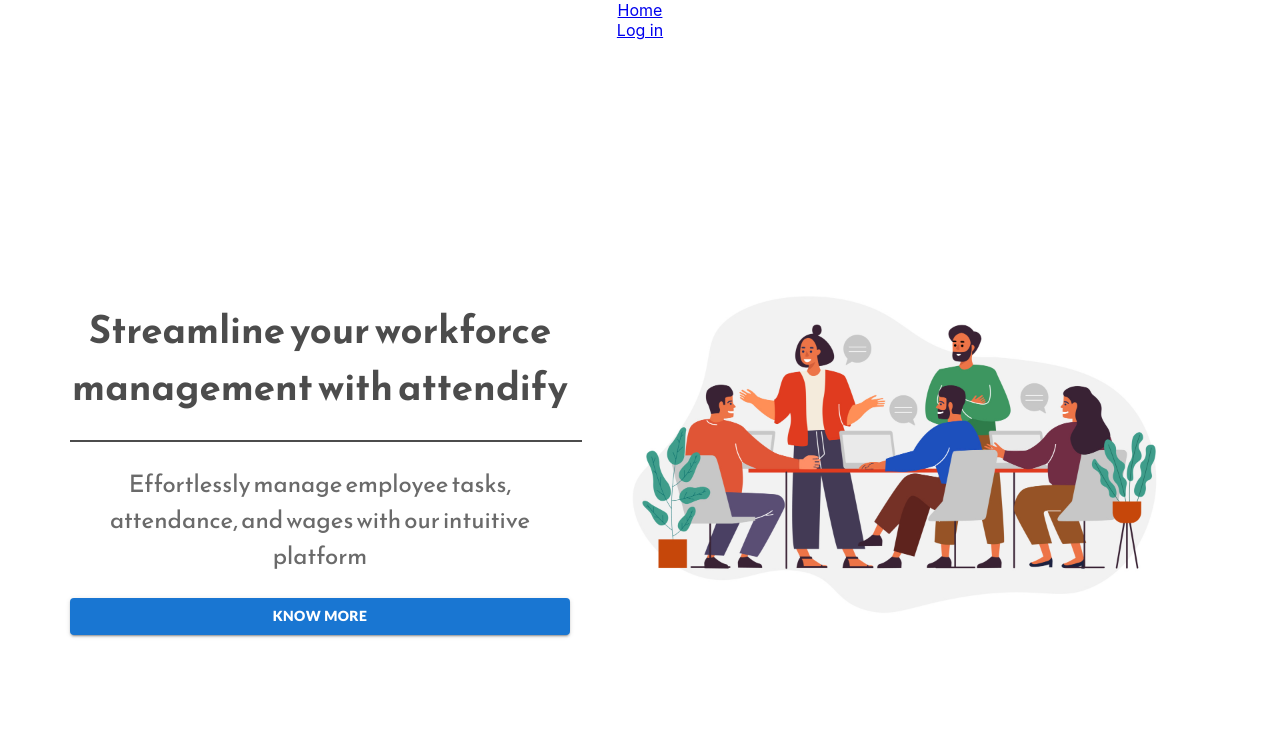
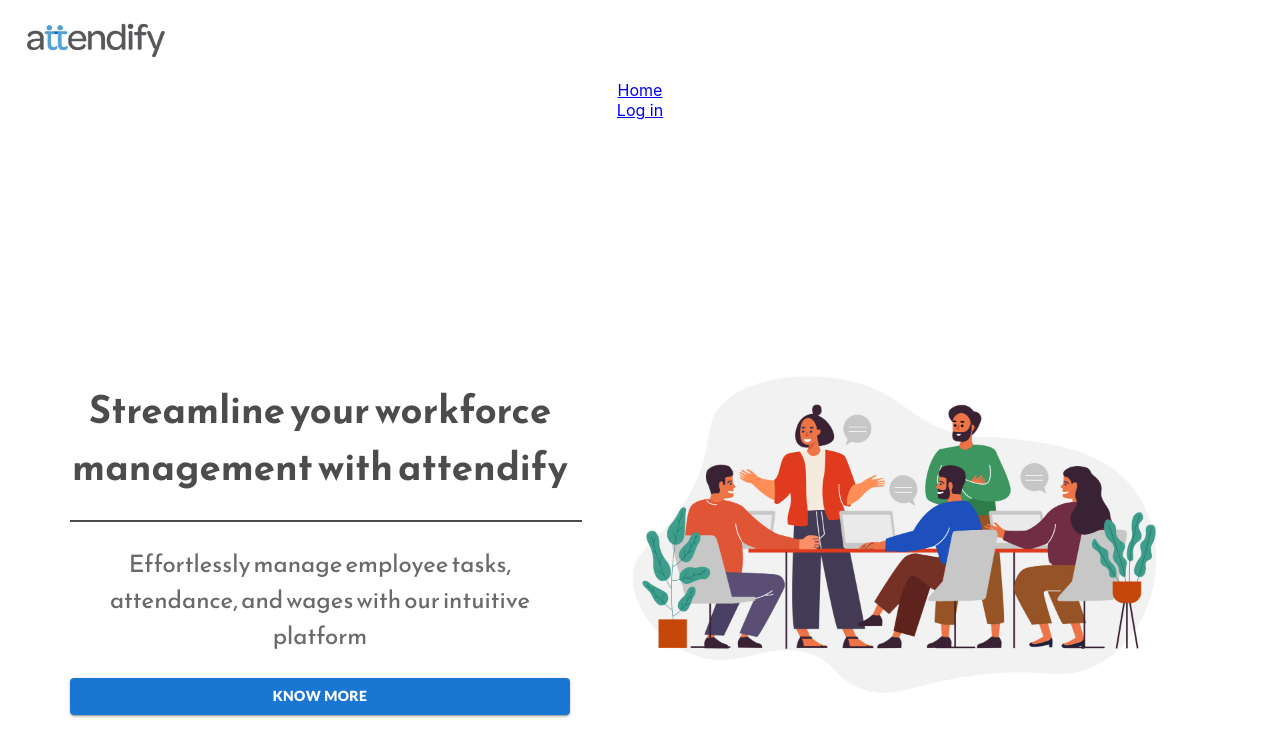
Before and after one commit to antoalex07/attendify-frontend, a React (Create React App) app: page / in a window 1280 px wide. Shown: the top 756 px of the page. Built offline with nearby package versions, Linux system fonts and the light colour scheme; a web font is replaced by a local one.

Commit message:
header style implemented

```diff
--- a/src/App.css
+++ b/src/App.css
@@ -4,6 +4,19 @@
 
 /* Header */
 
+.header {
+  align-content: start;
+}
+
+.logo {
+  background-image: url("./assets/attendify.png");
+  background-size: contain;
+  background-repeat: no-repeat;
+  background-position: center;
+  width: 10em;
+  height: 5em;
+  margin-left: 1em;
+}
 
 /* Home Page */
 
```
